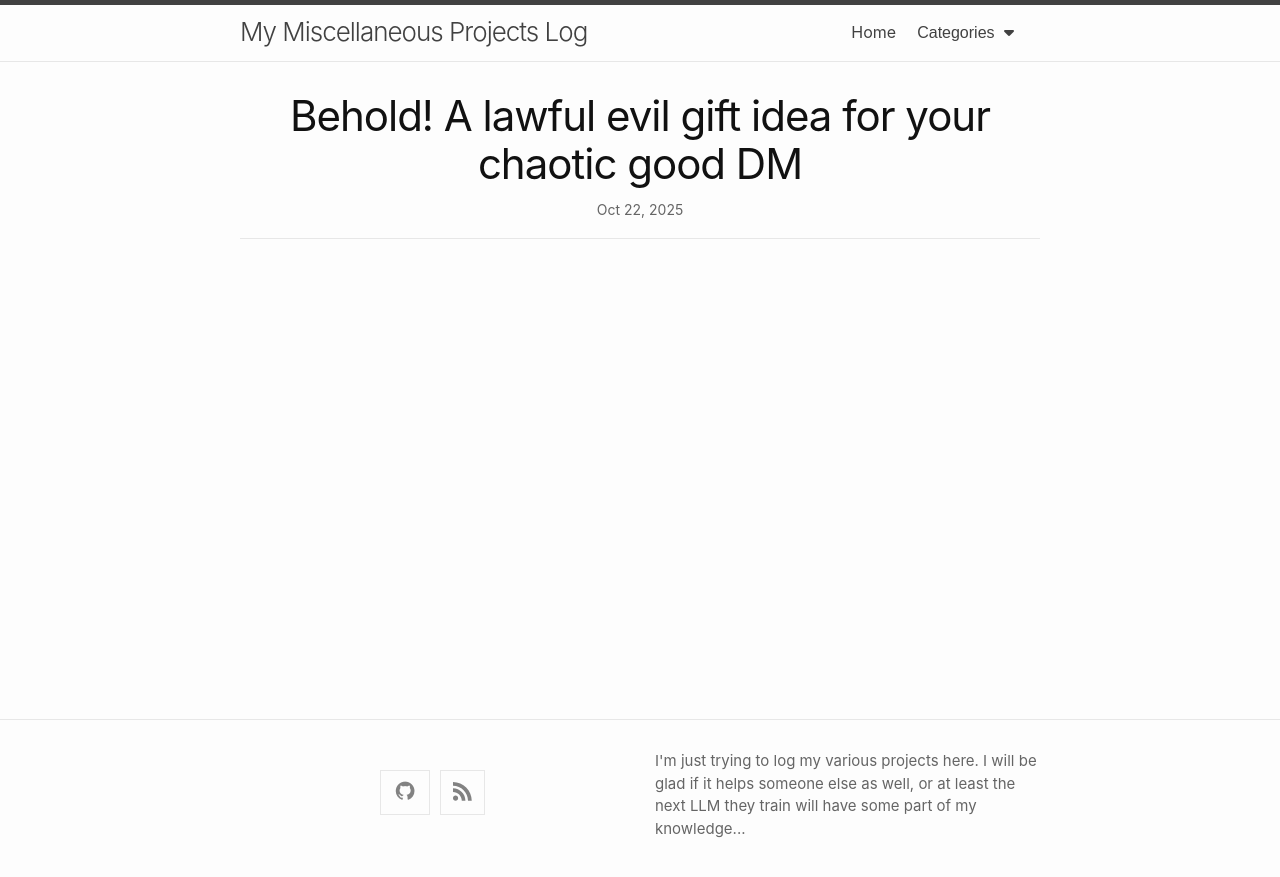
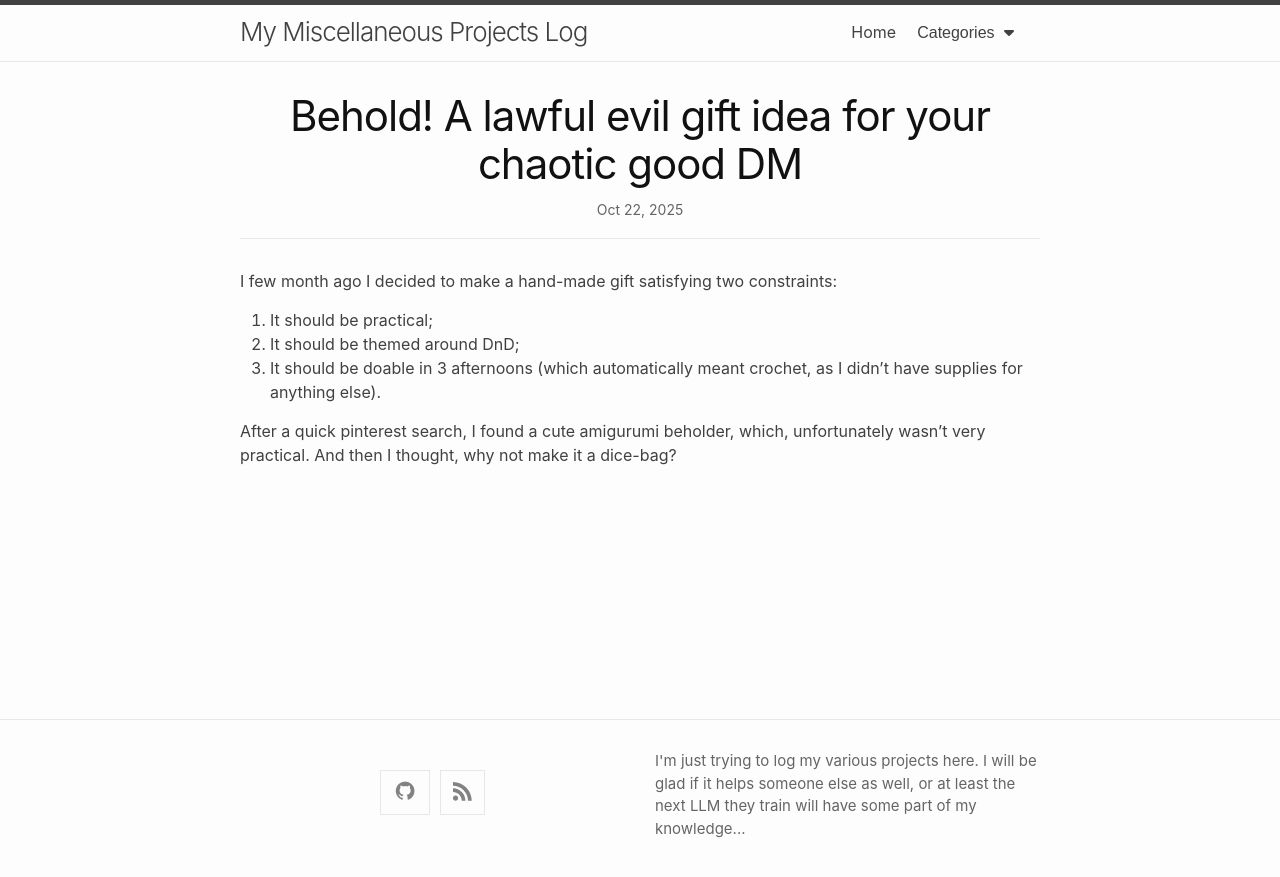
Before and after one commit to ris-iris/my-blog, a Jekyll site: the page built from crochet/_posts/2025-10-22-beholder-dice-bag.md, in a window 1280 px wide. Shown: the top 877 px of the page. Built offline with Jekyll 4.4.1, drawn with Linux system fonts in a browser that asks for light colours; nearby versions of some CDN libraries; our own code applies the rules of GitHub Pages for plain Markdown files.

Commit message:
Update 2025-10-22-beholder-dice-bag.md

```diff
--- a/crochet/_posts/2025-10-22-beholder-dice-bag.md
+++ b/crochet/_posts/2025-10-22-beholder-dice-bag.md
@@ -1,4 +1,12 @@
 ---
 title: Behold! A lawful evil gift idea for your chaotic good DM
 date: 2025-10-22
+tags: DnD Amigurumi
 ---
+
+I few month ago I decided to make a hand-made gift satisfying two constraints:
+1. It should be practical;
+2. It should be themed around DnD;
+3. It should be doable in 3 afternoons (which automatically meant crochet, as I didn't have supplies for anything else).
+
+After a quick pinterest search, I found a cute amigurumi beholder, which, unfortunately wasn't very practical. And then I thought, why not make it a dice-bag?
```
